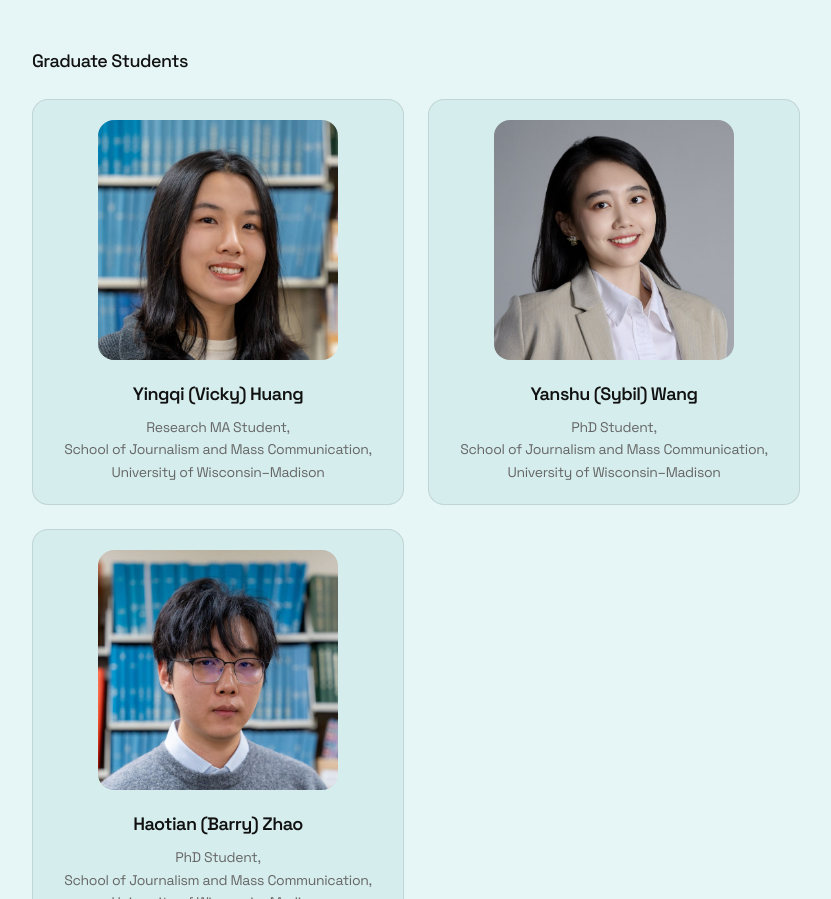
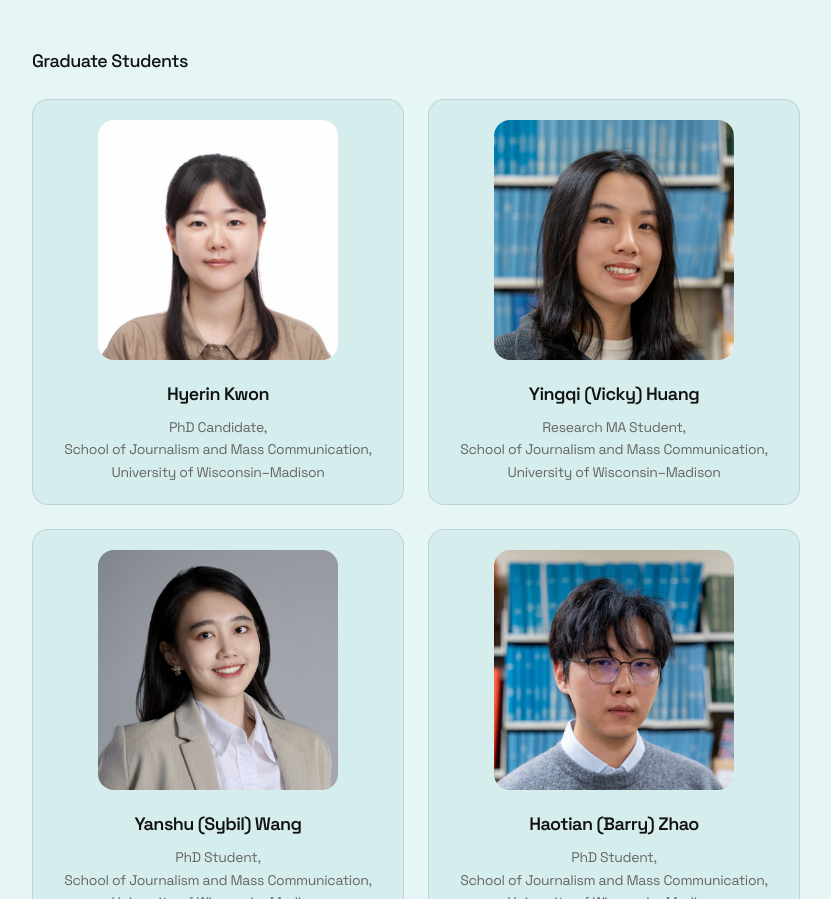
Before and after one commit to rossdahlke/personal-website, a Next.js app: page /code-lab in a window 1280 px wide. Shown: the part 1945-2844 px from the top of the page, without its empty margins (224-1055 px from the left). Built offline with nearby package versions, Linux system fonts and the light colour scheme.

Commit message:
Add Hyerin Kwon to CODE Lab graduate students

```diff
--- a/src/data/lab.ts
+++ b/src/data/lab.ts
@@ -68,6 +68,11 @@ export const director: LabMember = {
 
 export const graduateStudents: LabMember[] = [
   {
+    name: 'Hyerin Kwon',
+    details: ['PhD Candidate,', ...AFFILIATION],
+    photo: '/images/kwon-hyerin.jpeg',
+  },
+  {
     name: 'Yingqi (Vicky) Huang',
     details: ['Research MA Student,', ...AFFILIATION],
     photo: '/images/huang-yingqi.jpg',
```
Also changed, not shown: public/images/kwon-hyerin.jpeg (added).
